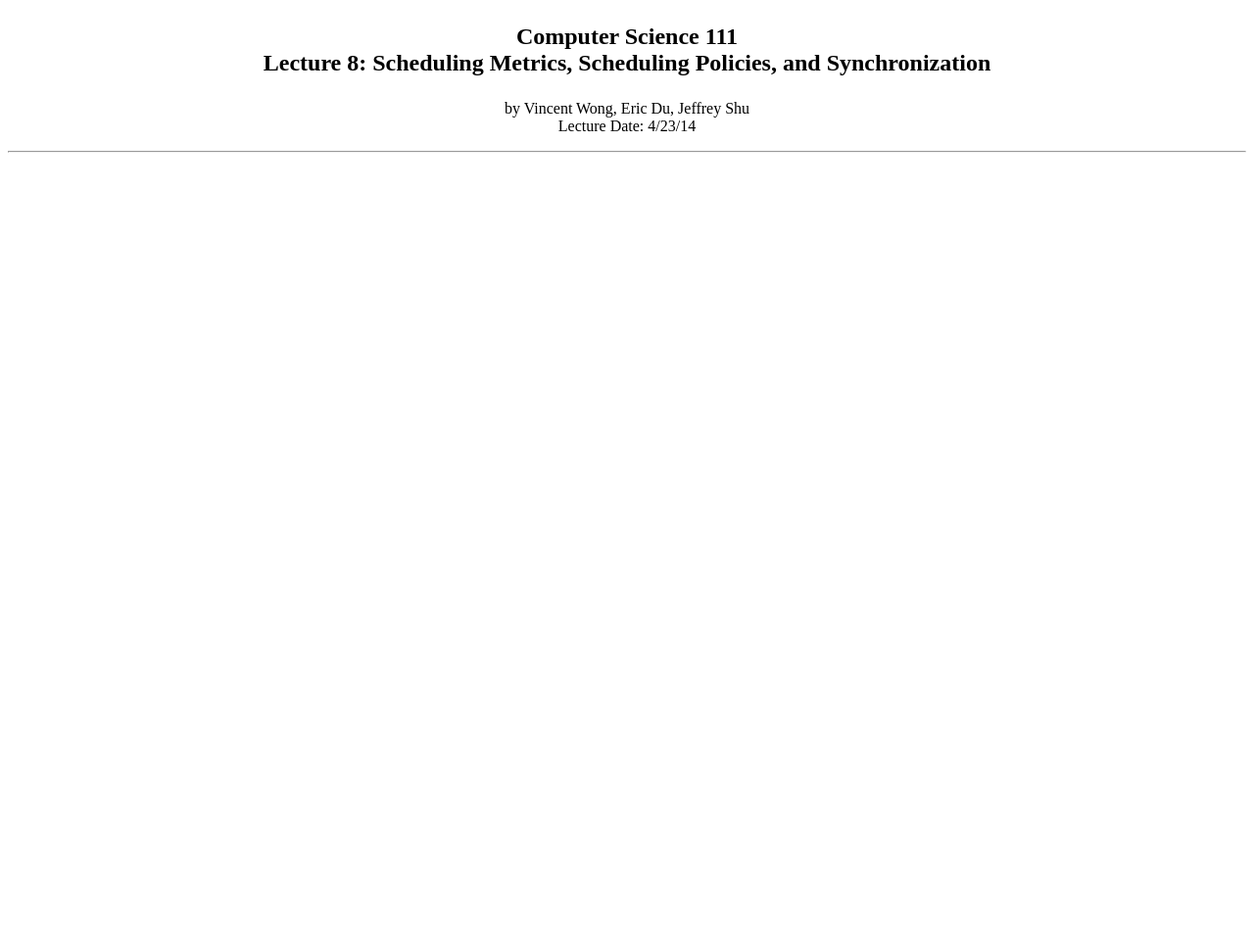
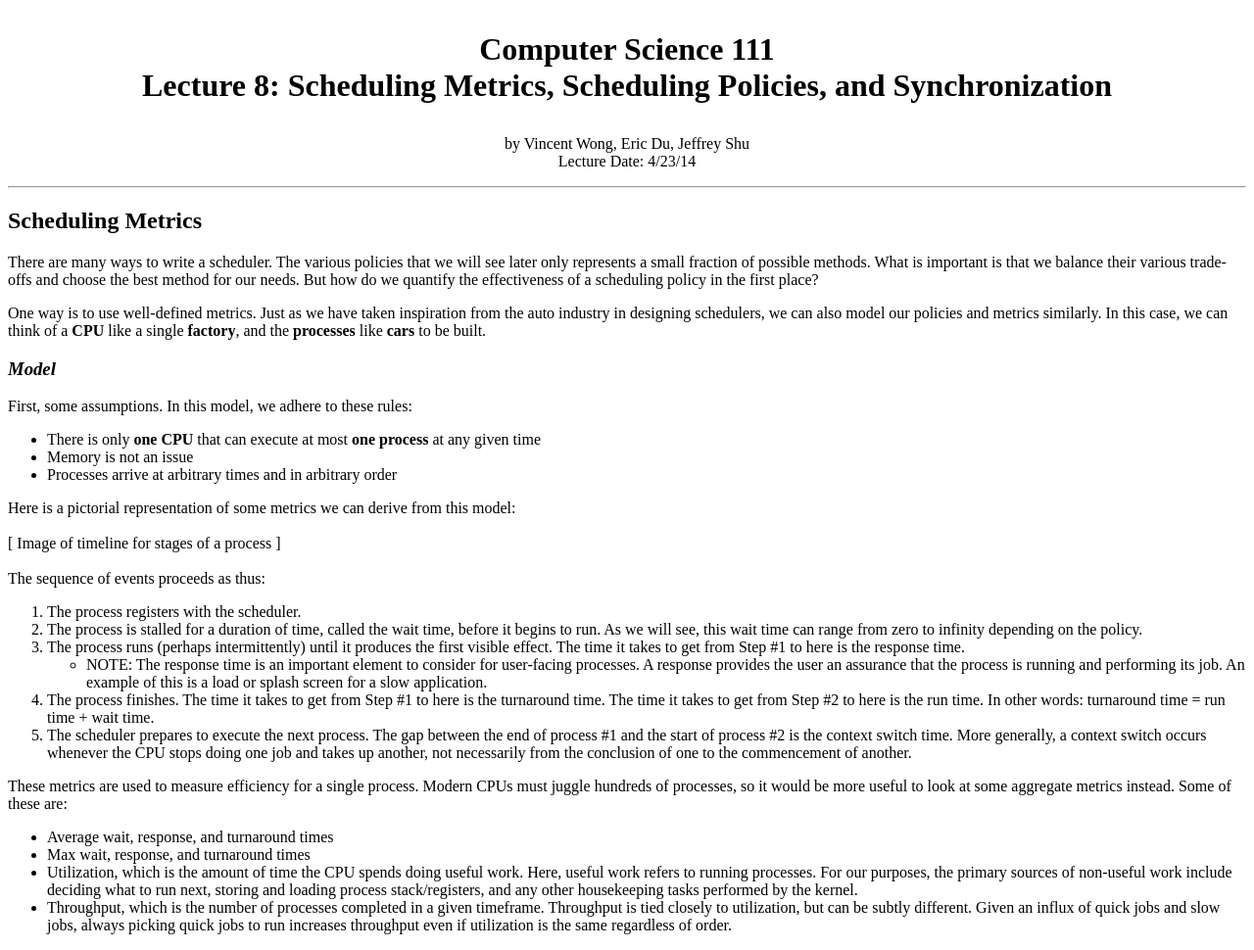
Before and after one commit to EaterOA/CS-111-Scribe-Notes, a plain HTML site: page index.html in a window 1280 px wide. Shown: the whole page at 98% size. Before the commit the page ends 800 px from the top, so only its background shows below. Drawn offline with Linux system fonts and the light colour scheme.

Commit message:
Update index.html

```diff
--- a/index.html
+++ b/index.html
@@ -1,13 +1,63 @@
 <!DOCTYPE html>
+
 <html>
+
 <head>
+
 <title>Lecture 9 Scribe Notes</title>
 <meta http-equiv="Content-Type" content="text/html; charset=utf-8" />
+
 <link rel="stylesheet" type="text/css" href="/styles.css" />
+
 </head>
+
 <body>
-<header><h2><p align="center">Computer Science 111<br>
-Lecture 8: Scheduling Metrics, Scheduling Policies, and Synchronization</h2></p>
+
+
+
+<header><h1><p align="center">Computer Science 111<br>
+Lecture 8: Scheduling Metrics, Scheduling Policies, and Synchronization</h1></p>
 <p align="center">by Vincent Wong, Eric Du, Jeffrey Shu<br>Lecture Date: 4/23/14</p><hr align="left"></header>
+<section>
+<h2>Scheduling Metrics</h2>
+<p>There are many ways to write a scheduler. The various policies that we will see later only represents a small fraction of possible methods. What is important is
+that we balance their various trade-offs and choose the best method for our needs. But how do we quantify the effectiveness of a scheduling policy in the first place?
+</p>
+<p>
+One way is to use well-defined metrics. Just as we have taken inspiration from the auto industry in designing schedulers, we can also model our policies and metrics
+similarly. In this case, we can think of a <b>CPU</b> like a single <b>factory</b>, and the <b>processes</b> like <b>cars</b> to be built.
+</p>
+<h3><i>Model</i></h3>
+<p>First, some assumptions. In this model, we adhere to these rules:</p>
+<ul>
+<li>There is only <b>one CPU</b> that can execute at most <b>one process</b> at any given time
+<li>Memory is not an issue
+<li>Processes arrive at arbitrary times and in arbitrary order
+</ul>
+<p>Here is a pictorial representation of some metrics we can derive from this model:<br><br>
+
+[ Image of timeline for stages of a process ]<br><br>
+
+The sequence of events proceeds as thus:</p>
+<ol>
+<li>The process registers with the scheduler.<br>
+<li>The process is stalled for a duration of time, called the wait time, before it begins to run. As we will see, this wait time can range from zero to infinity
+depending on the policy.
+<li>The process runs (perhaps intermittently) until it produces the first visible effect. The time it takes to get from Step #1 to here is the response time.</li>
+<ul>
+<li>NOTE: The response time is an important element to consider for user-facing processes. A response provides the user an assurance that the process is running and
+performing its job. An example of this is a load or splash screen for a slow application.</li></ul>
+<li>The process finishes. The time it takes to get from Step #1 to here is the turnaround time. The time it takes to get from Step #2 to here is the run time. In other
+words: turnaround time = run time + wait time.
+<li>The scheduler prepares to execute the next process. The gap between the end of process #1 and the start of process #2 is the context switch time. More generally,
+a context switch occurs whenever the CPU stops doing one job and takes up another, not necessarily from the conclusion of one to the commencement of another.
+</ol>
+<p>These metrics are used to measure efficiency for a single process. Modern CPUs must juggle hundreds of processes, so it would be more useful to look at some
+aggregate metrics instead. Some of these are:</p>
+<ul>
+<li>Average wait, response, and turnaround times
+<li>Max wait, response, and turnaround times
+<li>Utilization, which is the amount of time the CPU spends doing useful work. Here, useful work refers to running processes. For our purposes, the primary sources of non-useful work include deciding what to run next, storing and loading process stack/registers, and any other housekeeping tasks performed by the kernel.
+<li>Throughput, which is the number of processes completed in a given timeframe. Throughput is tied closely to utilization, but can be subtly different. Given an influx of quick jobs and slow jobs, always picking quick jobs to run increases throughput even if utilization is the same regardless of order.</ul></section>
 </body>
 </html>
```
